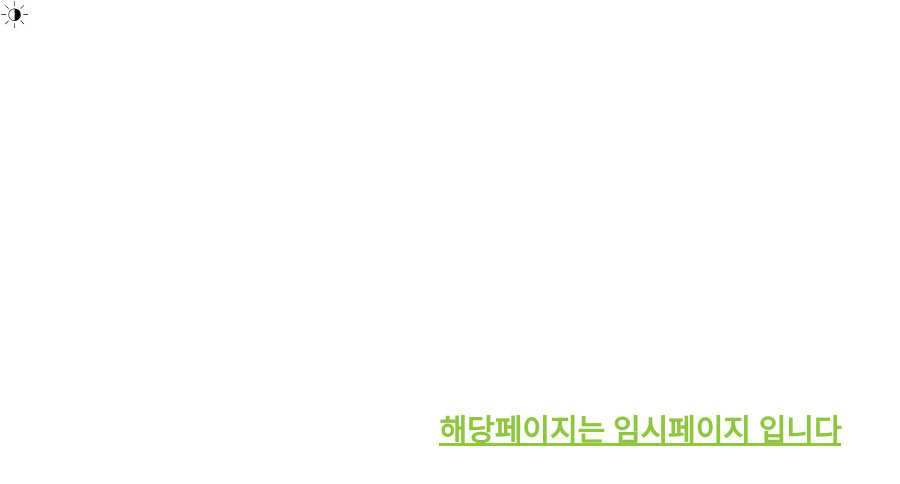
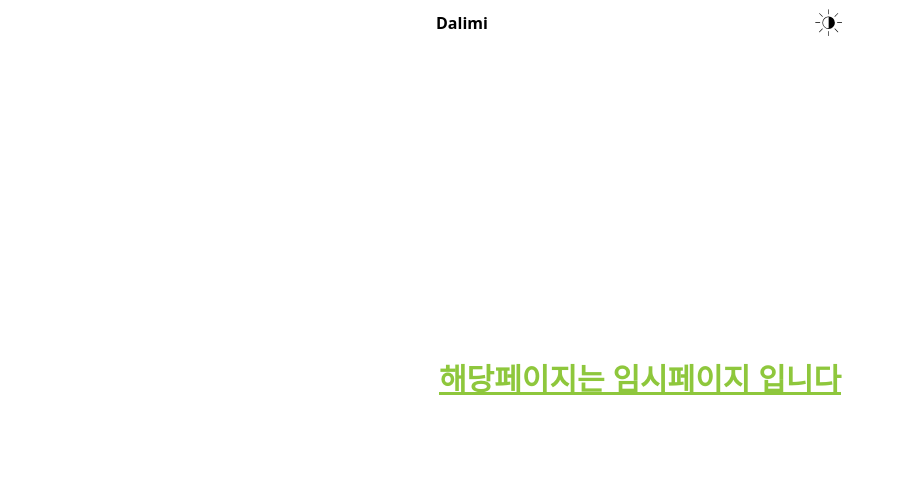
Before and after one commit to SOPLAY/Daelimi, a Next.js app: page / in a window 1280 px wide. Shown: the top 484 px of the page, without its empty margins (0-900 px from the left). Built offline with nearby package versions, Linux system fonts and the light colour scheme.

Commit message:
[ Header Components + DarkMode Update ]  Header Components ADD , DarkMode logic update
헤더 컴포넌트 제작및 컴포넌트 분리
다크모드 로직을 개선하여 splash 페이지에도 적용되게끔 변경

```diff
--- a/components/DarkMode.js
+++ b/components/DarkMode.js
@@ -1,5 +1,3 @@
-import Image from "next/image";
-import { useEffect } from "react/cjs/react.production.min";
 export default function DarkModeSwitch() {
   const darkModeSwap = () => {
     localStorage.setItem(
--- /dev/null
+++ b/components/Header.js
@@ -0,0 +1,12 @@
+import DarkModeSwitch from "./DarkMode";
+
+export default function Header() {
+  return (
+    <div className="flex  py-2  px-5 items-center dark:bg-blue-900 duration-500 rounded-b-lg">
+      <b className="dark:text-white ">Dalimi</b>
+      <div className="ml-auto  ">
+        <DarkModeSwitch />
+      </div>
+    </div>
+  );
+}
--- a/pages/_app.js
+++ b/pages/_app.js
@@ -1,4 +1,6 @@
-import { useEffect } from "react/cjs/react.development";
+import { useEffect, useState } from "react/cjs/react.development";
+import Header from "../components/Header";
+import Splash from "../components/Splash";
 import "../styles/globals.scss";
 
 function MyApp({ Component, pageProps }) {
@@ -7,9 +9,21 @@ function MyApp({ Component, pageProps }) {
       ? document.documentElement.classList.add("dark")
       : document.documentElement.classList.remove("dark");
   });
-  return (
-    <div className="h-full w-full dark:bg-neutral-900 duration-500">
-      <Component {...pageProps} />
+  const [lodingSplash, setLodingSplash] = useState(true);
+  useEffect(() => {
+    lodingSplash &&
+      setTimeout(() => {
+        setLodingSplash(false);
+      }, 1000);
+  }, [lodingSplash]);
+  return lodingSplash ? (
+    <Splash />
+  ) : (
+    <div className=" h-full w-full dark:bg-neutral-900 duration-500 ">
+      <div className=" h-full mx-auto  md:w-2/3 max-w-md box-content ">
+        <Header />
+        <Component {...pageProps} />
+      </div>
     </div>
   );
 }
--- a/pages/index.js
+++ b/pages/index.js
@@ -1,21 +1,7 @@
-import { useState, useEffect } from "react";
-import DarkModeSwitch from "../components/DarkMode";
-import Splash from "../components/Splash";
-
 export default function Home() {
-  const [lodingSplash, setLodingSplash] = useState(true);
-  useEffect(() => {
-    lodingSplash &&
-      setTimeout(() => {
-        setLodingSplash(false);
-      }, 1000);
-  }, [lodingSplash]);
-  return lodingSplash ? (
-    <Splash />
-  ) : (
+  return (
     <>
-      <DarkModeSwitch />
-      <div className="flex h-full justify-center items-center ">
+      <div className="flex h-5/6 justify-center items-center ">
         <h1 className="text-3xl font-bold underline text-duc-green dark:text-white ">
           해당페이지는 임시페이지 입니다
         </h1>
```
